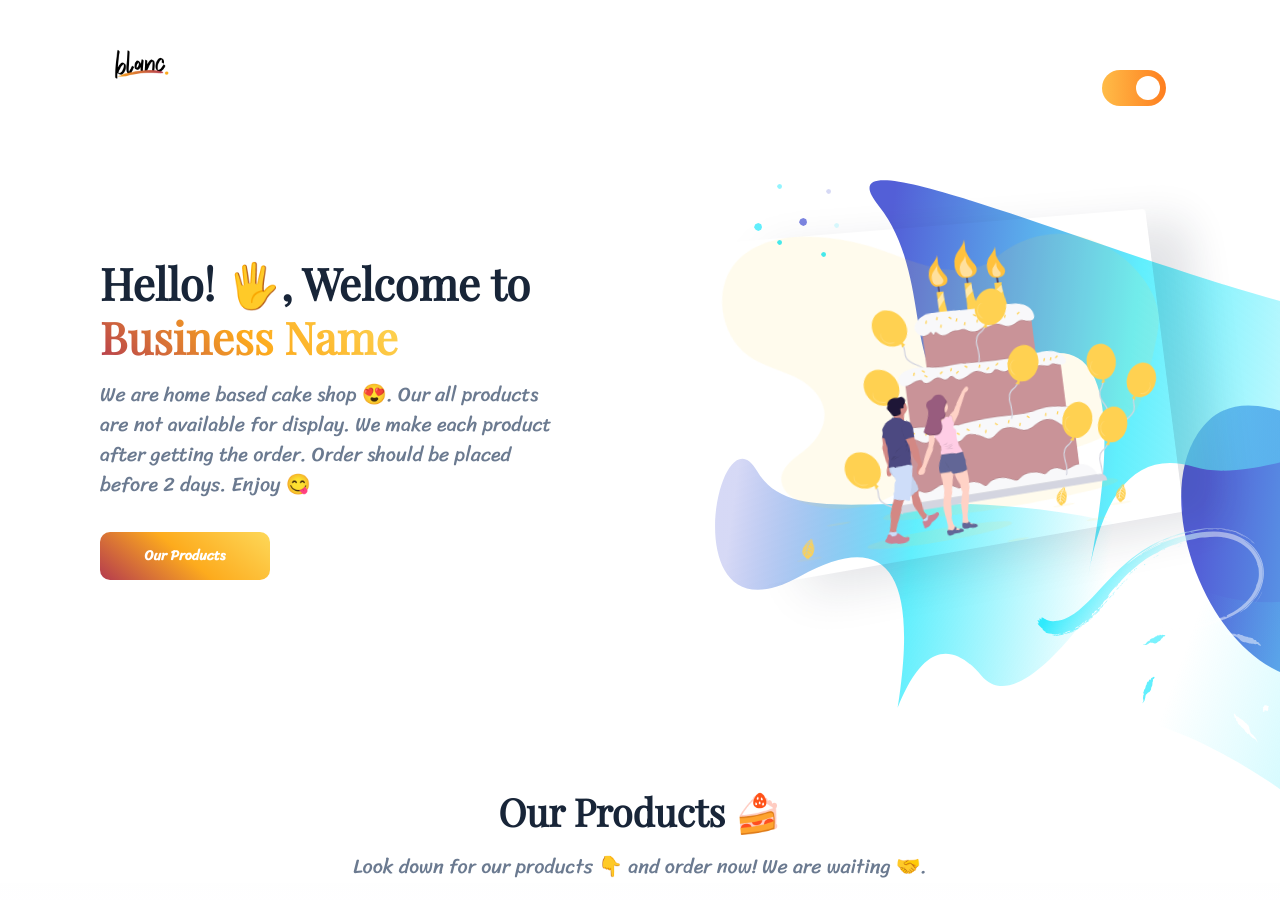
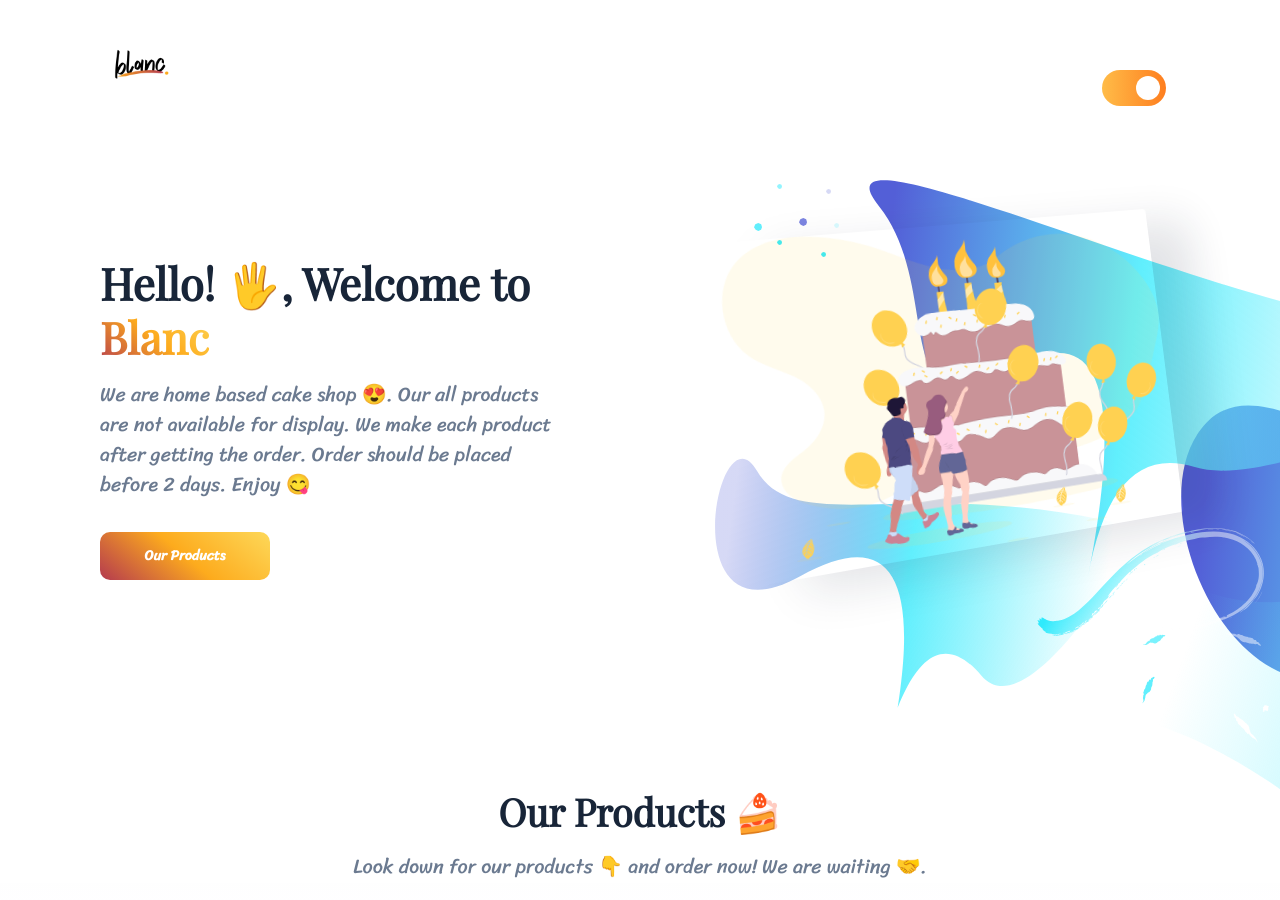
Before and after one commit to muhammedashfar7/Ecommerce-whatsapp-model, a Jekyll site: the page built from index.html, in a window 1280 px wide and 900 px high. Built offline with Jekyll 4.4.1, drawn with Linux system fonts in a browser that asks for light colours; nearby versions of some CDN libraries; some of the changed text lies outside the part shown.

```diff
--- a/_config.yml
+++ b/_config.yml
@@ -18,14 +18,19 @@
 # You can create any custom variable you would like, and they will be accessible
 # in the templates via {{ site.myvariable }}.
 
-title: Business Name
+title: Blanc
+image: /dist/images/logo.png
+favicon: /dist/images/favicon.ico
 email: your-email@example.com
 description: >- # this means to ignore newlines until "baseurl:"
-  My awesome site that features my products and get orders via whatsapp notification. Try our jekyll whatsapp ecommerce at low price as possible. Try Now1!.
+  This is an example of small lite weighted theme that place orders via whatsapp.
 baseurl: "" # the subpath of your site, e.g. /blog
 url: "" # the base hostname & protocol for your site, e.g. http://example.com
 twitter_username: jekyllrb
 github_username:  jekyll
+author: Blanc Designs
+country-code: 91
+phone: 9544654659
 header:
   heading: Hello! 🖐, Welcome to
   description: "We are home based cake shop 😍. Our all products are not available for display. We make each product after getting the order. Order should be placed before 2 days. Enjoy 😋"
--- a/_includes/head.html
+++ b/_includes/head.html
@@ -2,10 +2,25 @@
     <meta charset="utf-8">
     <meta http-equiv="X-UA-Compatible" content="IE=edge">
     <meta name="viewport" content="width=device-width, initial-scale=1">
-    <title>Switch Template</title>
+    <meta name="author" content="{{site.author}}">
+    <meta name="description" content="{{site.description}}">
+    <!-- Favicon -->
+    <link rel="shortcut icon" href="{{site.baseurl}}{{site.favicon}}" type="image/x-icon">
+    <!-- basic favicon -->
+    <link rel="shortcut icon" href="{{site.baseurl}}{{site.favicon}}">
+    <!-- Other Metadata -->
+    <meta property="og:image" content="{{site.baseurl}}{{site.image}}">
+    <meta property="og:description" content="{{site.description}}">
+    <meta property="og:title" content="{{site.title}}">
+    <!-- Twitter Title-->
+    <meta name="twitter:title" content="{{site.title}}">
+    <title>{{site.title}}</title>
+    <!-- Google Fonts -->
     <link href="https://fonts.googleapis.com/css2?family=Nunito&family=Playfair+Display&display=swap" rel="stylesheet">
     <link href="https://fonts.googleapis.com/css2?family=Sriracha&display=swap" rel="stylesheet">
+    <!-- CSS -->
     <link rel="stylesheet" href="dist/css/style.css">
+    <link rel="stylesheet" href="https://use.fontawesome.com/releases/v5.14.0/css/all.css" integrity="sha384-HzLeBuhoNPvSl5KYnjx0BT+WB0QEEqLprO+NBkkk5gbc67FTaL7XIGa2w1L0Xbgc" crossorigin="anonymous">
+    <!-- Javascript -->
     <script src="https://unpkg.com/scrollreveal@4.0.0/dist/scrollreveal.min.js"></script>
-    <link rel="stylesheet" href="https://use.fontawesome.com/releases/v5.14.0/css/all.css" integrity="sha384-HzLeBuhoNPvSl5KYnjx0BT+WB0QEEqLprO+NBkkk5gbc67FTaL7XIGa2w1L0Xbgc" crossorigin="anonymous">
 </head>
--- a/_includes/whatsapp-button.html
+++ b/_includes/whatsapp-button.html
@@ -1 +1 @@
-<a class="whatsapp-order" href="https://wa.me/919496659631?text=Hello%20%F0%9F%96%90%2C%0AI%20woud%20like%20to%20buy%0A%2A{{product.name | cgi_escape}}%2A%0A%2A{{product.price}}%2A%0A%2A{{product.id}}%2A%0A%0APlease%20kindly%20deliver%20my%20goods%20at%0A%20_House%20No%2FName%20%3A_%0A%20_Street%20Name%20%3A_%0A%20_Landmark%20%3A_%0A%0ASchedule%20my%20deliver%20to%20%0A%20_Deliver%20Time%20%3A_%0A%0A_%2ADelivery%20may%20become%20delay%20due%20traffic%2A_%0A_Thank%20You%20%E2%9D%A4_%20"><i class="fab fa-whatsapp"></i> Order via whatsapp</a>
+<a class="whatsapp-order" href="https://wa.me/{{site.country-code}}{{site.phone}}?text=Hello%20%F0%9F%96%90%2C%0AI%20woud%20like%20to%20buy%0A%2A{{product.name | cgi_escape}}%2A%0A%2A{{product.price}}%2A%0A%2A{{product.id}}%2A%0A%0APlease%20kindly%20deliver%20my%20goods%20at%0A%20_House%20No%2FName%20%3A_%0A%20_Street%20Name%20%3A_%0A%20_Landmark%20%3A_%0A%0ASchedule%20my%20deliver%20to%20%0A%20_Deliver%20Time%20%3A_%0A%0A_%2ADelivery%20may%20become%20delay%20due%20traffic%2A_%0A_Thank%20You%20%E2%9D%A4_%20"><i class="fab fa-whatsapp"></i> Order via whatsapp</a>
--- a/_layouts/default.html
+++ b/_layouts/default.html
@@ -1,5 +1,5 @@
 <!DOCTYPE html>
-<html lang="en" class="no-js">
+<html lang="en-US" class="no-js">
 {% include head.html %}
 <body class="is-boxed has-animations">
     <div class="body-wrap boxed-container">
--- a/index.html
+++ b/index.html
@@ -51,7 +51,7 @@ layout: default
                     <div class="cta-inner section-inner">
                         <div class="cta-header text-center">
                             <h2 class="section-title mt-0">Get in <span class="asset-dark gradient-text-dark">touch</span><span class="asset-light gradient-text">touch</span> with Us!</h2>
-                            <p class="section-paragraph">Message 📱 us on whatsapp or call 📞 us for more info & custom works <span class="asset-dark gradient-text-dark"><a href="tel:919496659631">@+91-94966-59631</a></span><span class="asset-light gradient-text"><a href="tel:919496659631">@+91-94966-59631</a></span>. Love you 💖</p>
+                            <p class="section-paragraph">Message 📱 us on whatsapp or call 📞 us for more info & custom works <span class="asset-dark gradient-text-dark"><a href="tel:{{site.country-code}}{{site.phone}}">@+{{site.country-code}}-{{site.phone}}</a></span><span class="asset-light gradient-text"><a href="tel:{{site.country-code}}{{site.phone}}">@+{{site.country-code}}-{{site.phone}}</a></span>. Love you 💖</p>
 						</div>
                     </div>
                 </div>
```
Also changed, not shown: dist/images/favicon.ico (added), dist/images/logo.png (added).
